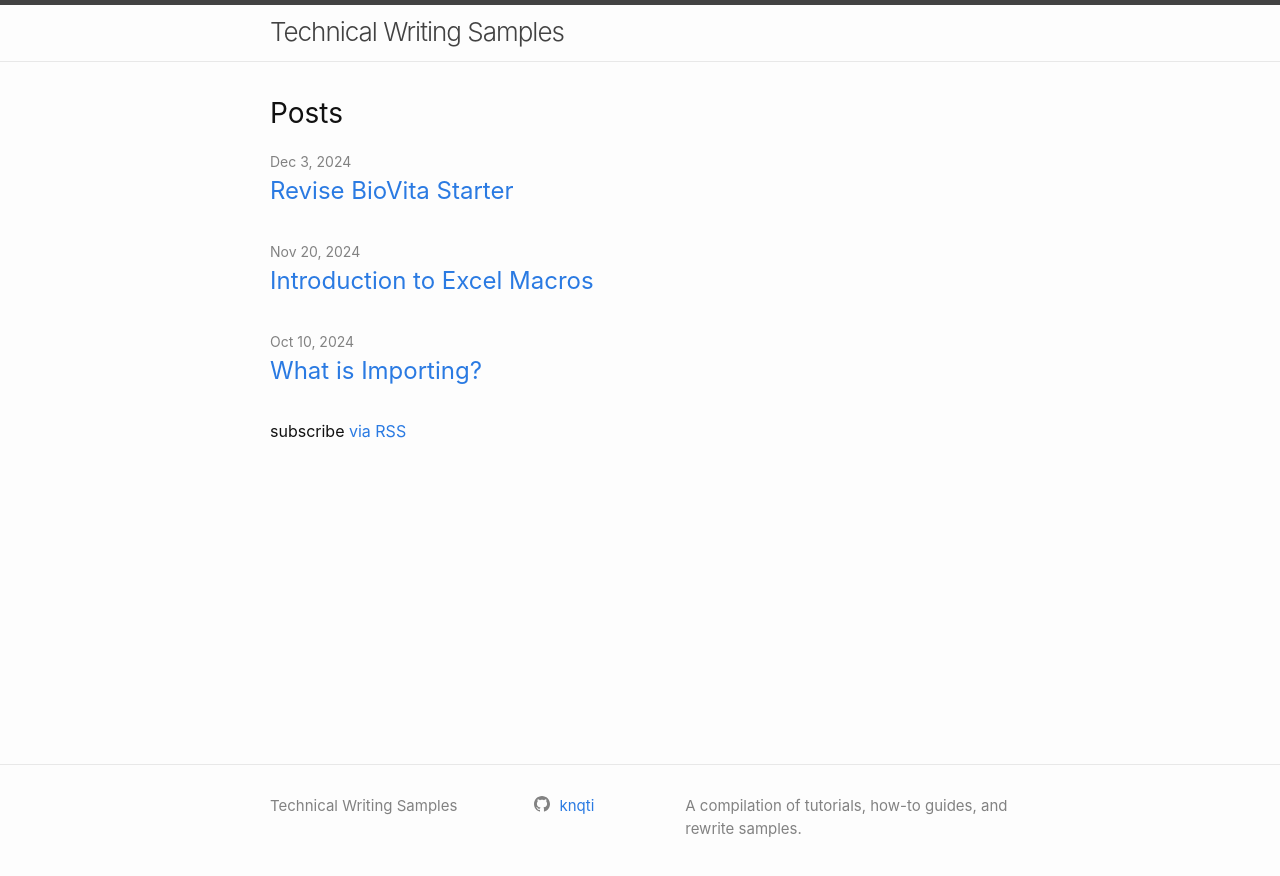
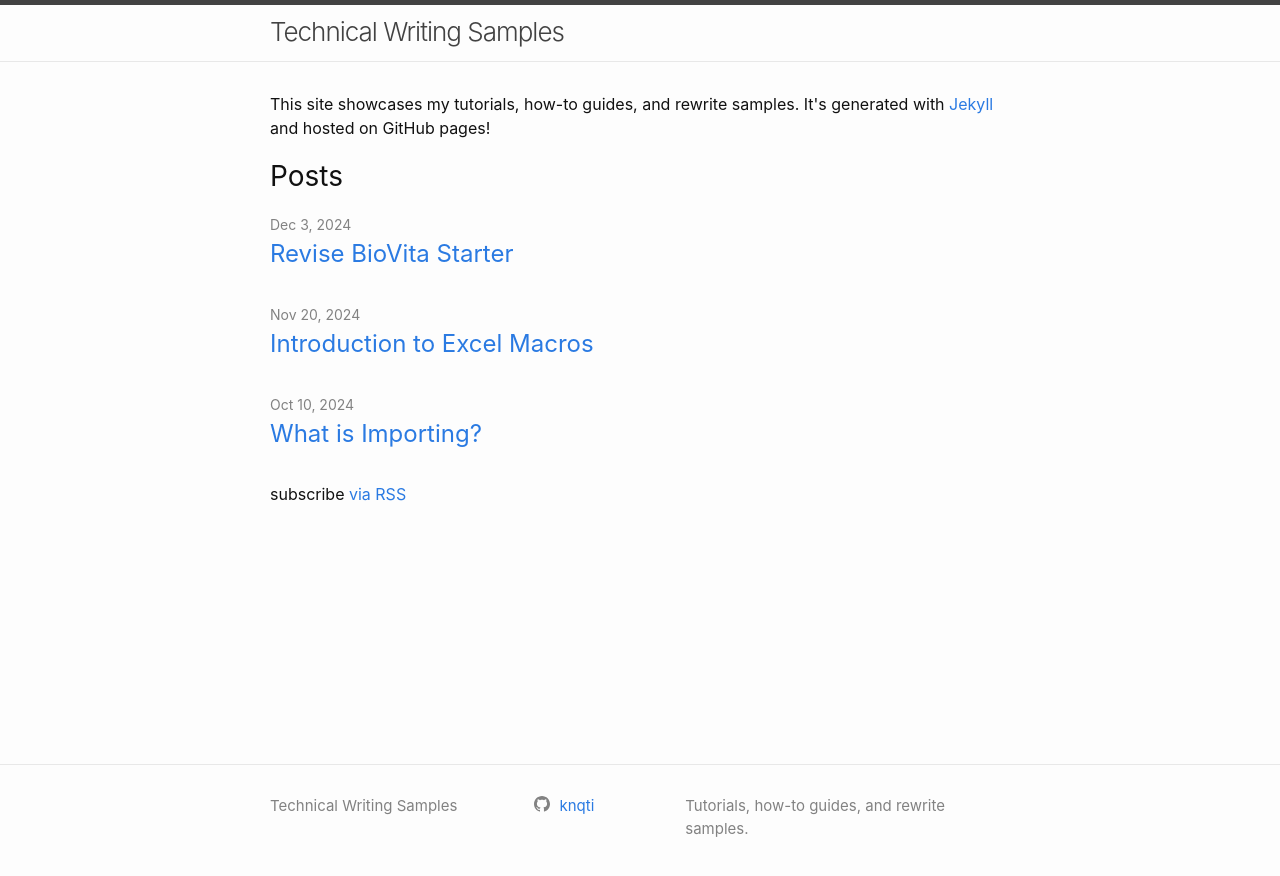
Before and after one commit to knqti/samples, a Jekyll site: the page built from index.markdown, in a window 1280 px wide. Shown: the top 876 px of the page. Built offline with Jekyll 4.4.1, drawn with Linux system fonts in a browser that asks for light colours.

Commit message:
Mention Jekyll and update the Description

```diff
--- a/_config.yml
+++ b/_config.yml
@@ -21,7 +21,7 @@
 title: Technical Writing Samples
 # email: your-email@example.com
 description: >- # this means to ignore newlines until "baseurl:"
-  A compilation of tutorials, how-to guides, and rewrite samples.
+  Tutorials, how-to guides, and rewrite samples.
 baseurl: "/samples" # the subpath of your site, e.g. /blog
 url: "https://knqti.github.io" # the base hostname & protocol for your site, e.g. http://example.com
 # twitter_username: jekyllrb
--- a/_layouts/home.html
+++ b/_layouts/home.html
@@ -6,6 +6,8 @@ layout: default
   {%- if page.title -%}
     <h1 class="page-heading">{{ page.title }}</h1>
   {%- endif -%}
+
+  <p>This site showcases my tutorials, how-to guides, and rewrite samples. It's generated with <a href="//jekyllrb.com/">Jekyll</a> and hosted on GitHub pages!</p>
 
   {{ content }}
 
```
